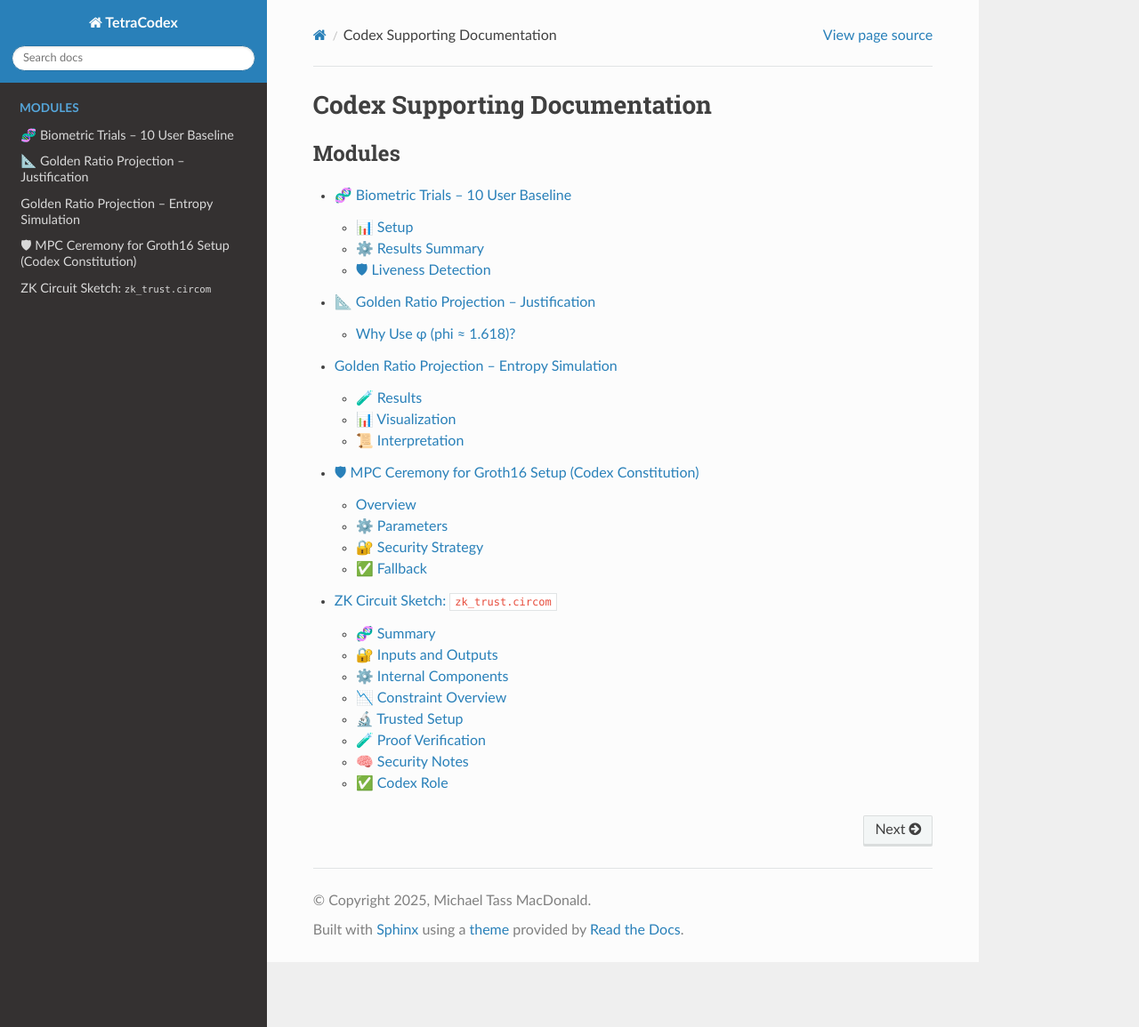
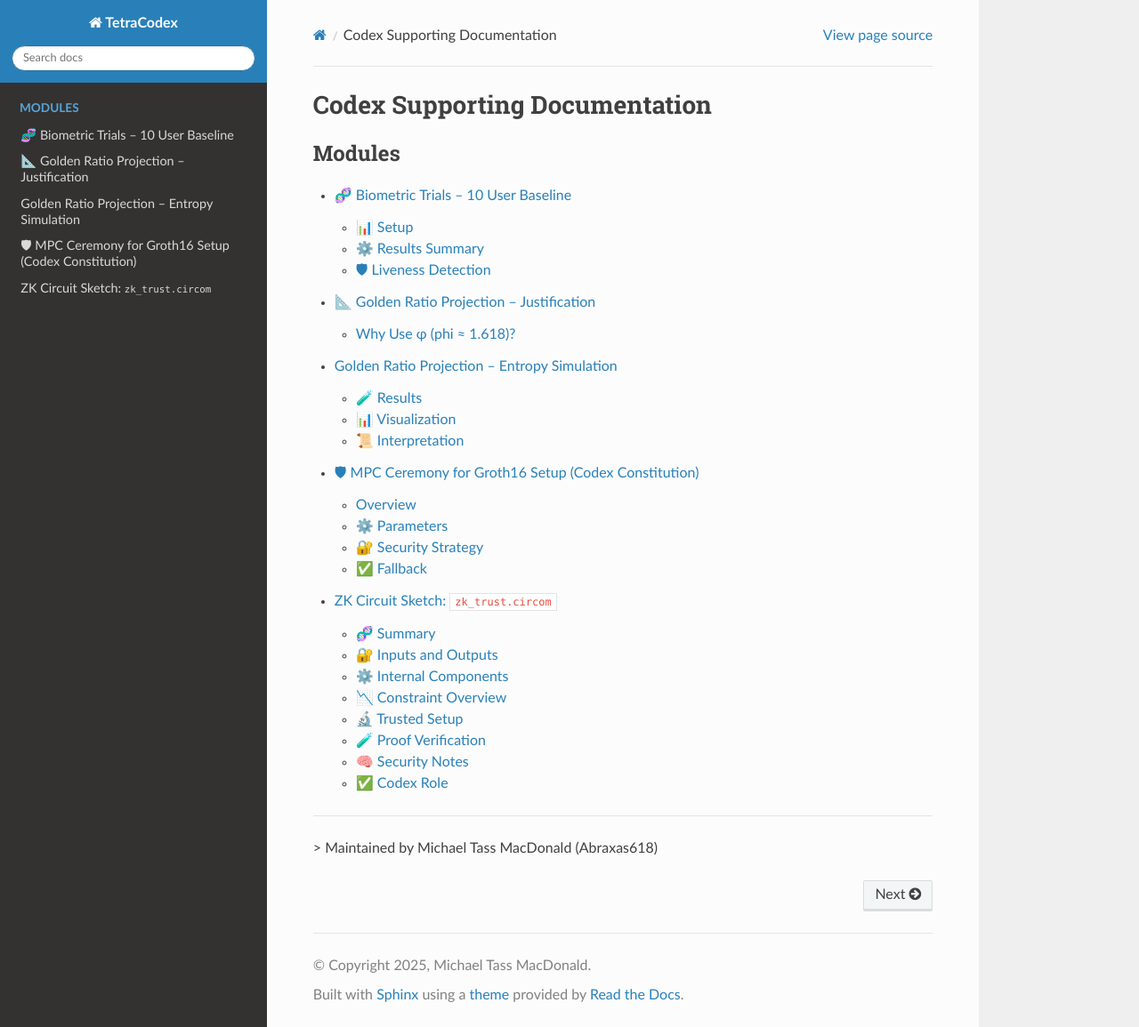
Before and after one commit to Abraxas618/TetraCodex, a Sphinx documentation site: the page built from docs/index.rst, in a window 1280 px wide and 1155 px high. Shown: the whole window at 89% size. Built offline with Sphinx 7.4.7 and the Read the Docs theme 3.1.0, drawn with Linux system fonts in a browser that asks for light colours.

Commit message:
Update index.rst
Signed-off-by: Michael Tass MacDonald <202492963+Abraxas618@users.noreply.github.com>

```diff
--- a/docs/index.rst
+++ b/docs/index.rst
@@ -13,3 +13,7 @@ Codex Supporting Documentation
    GoldenRatio_Simulation
    MPC_Ceremony
    ZK_Circuit_Sketch
+
+----
+
+> Maintained by Michael Tass MacDonald (Abraxas618)
```
